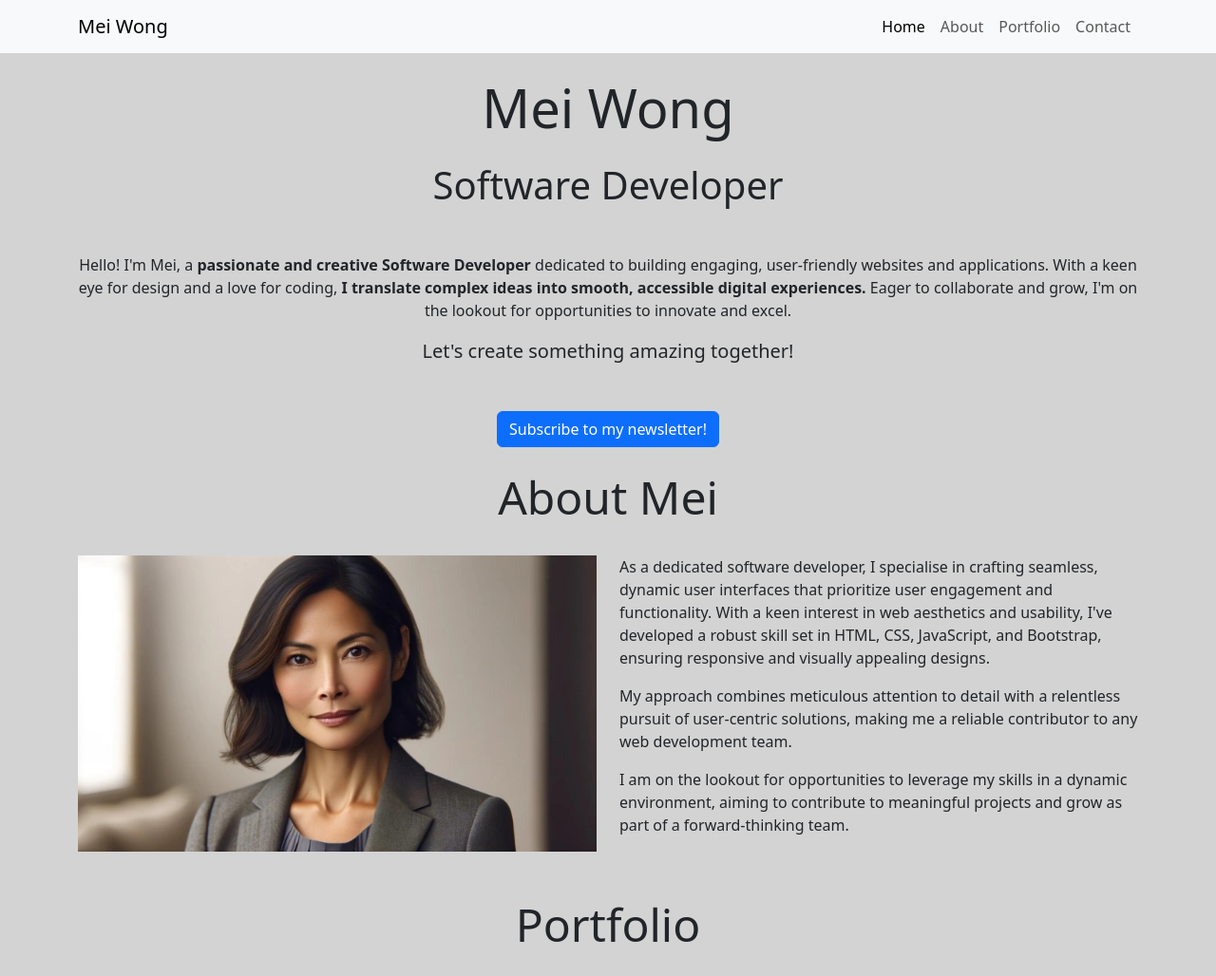
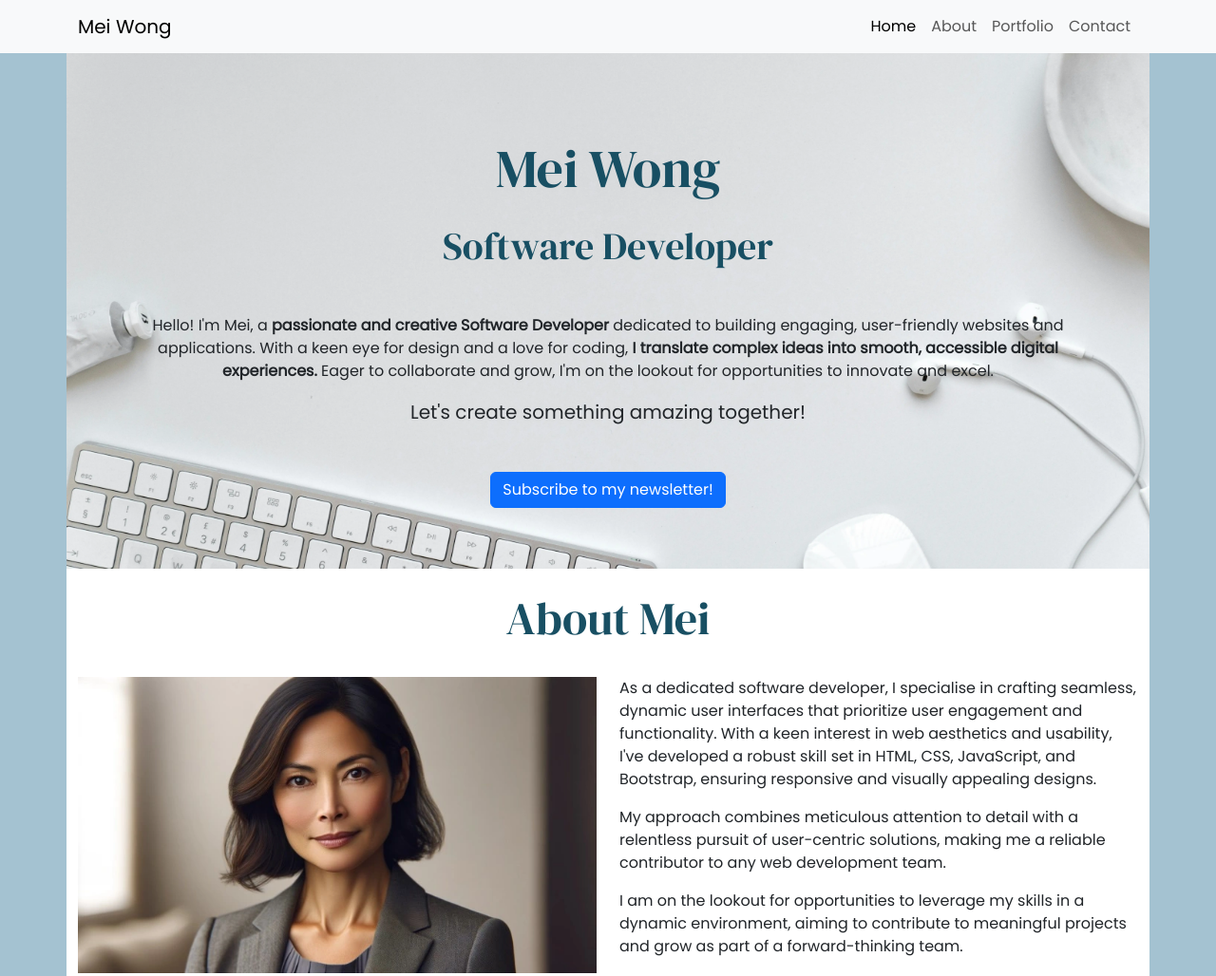
Before and after one commit to RFresher/portfolio-meiwong, a plain HTML site: page index.html in a window 1280 px wide. Shown: the top 1028 px of the page at 95% size. Drawn offline with nearby package versions, Linux system fonts and the light colour scheme.

Commit message:
Add first custom styles

```diff
--- /dev/null
+++ b/assets/css/style.css
@@ -0,0 +1,39 @@
+/*
+    #a4c2d1; egg blue
+    #dbdcde; light grey
+    #1f7798; mid-blue
+    #184f63; dark-blue
+*/
+@import url('https://fonts.googleapis.com/css2?family=DM+Serif+Display:ital@0;1&family=Poppins&display=swap');
+
+
+body {
+    font-family: "Poppins", sans-serif;
+    background-color:  #a4c2d1; /*egg blue*/ ;
+}
+
+h1,
+h2 {
+    font-family: "DM Serif Display", serif;
+    color: #184f63; /*Dark blue*/
+}
+/* About section */
+#about {
+    background-color: white;
+}
+#hero{
+    background-color: #dbdcde; /* light grey*/
+    background-image:url("../images/background-portfolio.webp") ;
+    background-position: 50% 70%;
+    background-size: cover;
+    min-height: 500px;
+    padding: 5% 7%;
+}
+/* Portfolio */
+#portfolio {
+    background-color: #dbdcde ; /* light grey*/
+}
+/* Contact section */
+#contact {
+    background-color: white;
+}
--- a/index.html
+++ b/index.html
@@ -8,10 +8,12 @@
   <!--Bootstrap CSS link-->
   <link href="https://cdn.jsdelivr.net/npm/bootstrap@5.3.7/dist/css/bootstrap.min.css" rel="stylesheet"
     integrity="sha384-LN+7fdVzj6u52u30Kp6M/trliBMCMKTyK833zpbD+pXdCLuTusPj697FH4R/5mcr" crossorigin="anonymous">
+  <!--Custom CSS link (takes priority as its loaded 'after' bootsrap)-->
+  <link rel="stylesheet" href="assets/css/style.css" >
 
 </head>
 
-<body style="background-color: lightgray;">
+<body>
   <nav class="navbar navbar-expand-sm bg-body-tertiary">
     <div class="container">
       <a class="navbar-brand" href="index.html">Mei Wong</a>
```
Also changed, not shown: assets/images/background-portfolio.webp (added).
